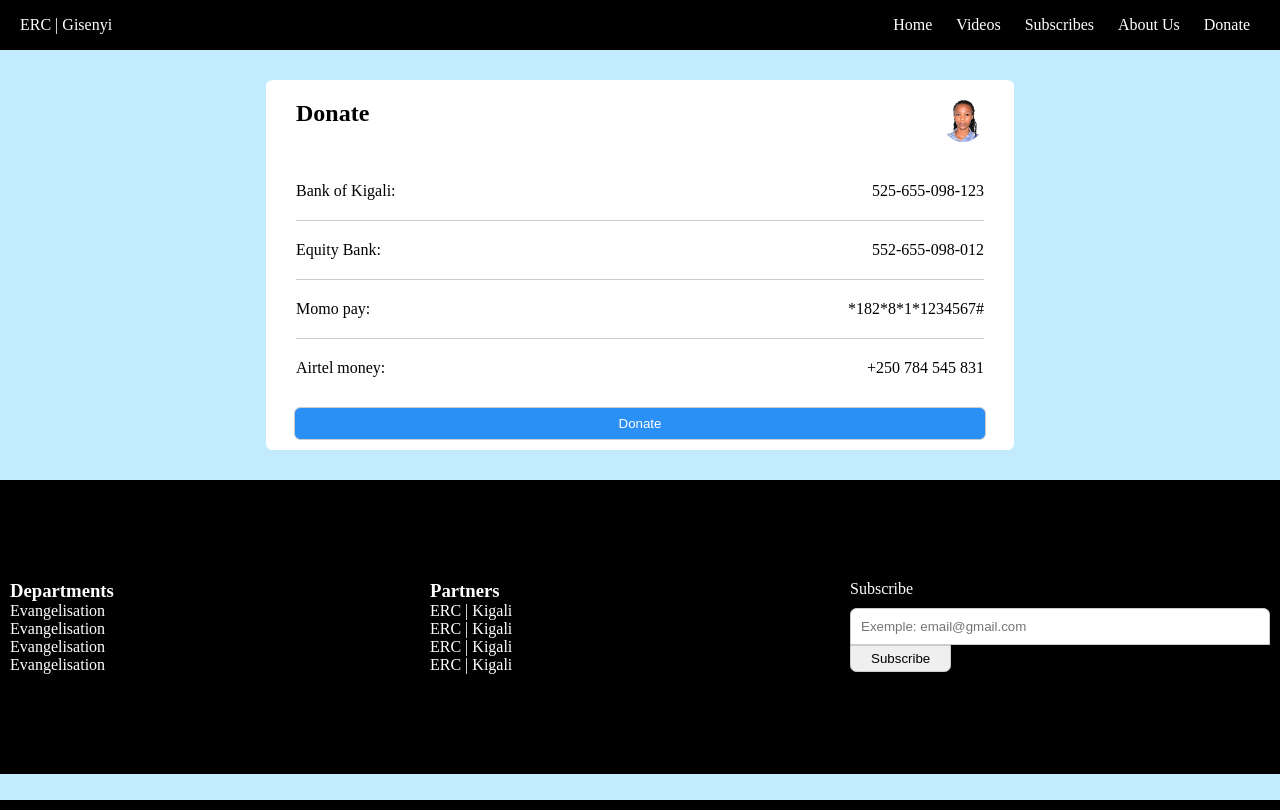
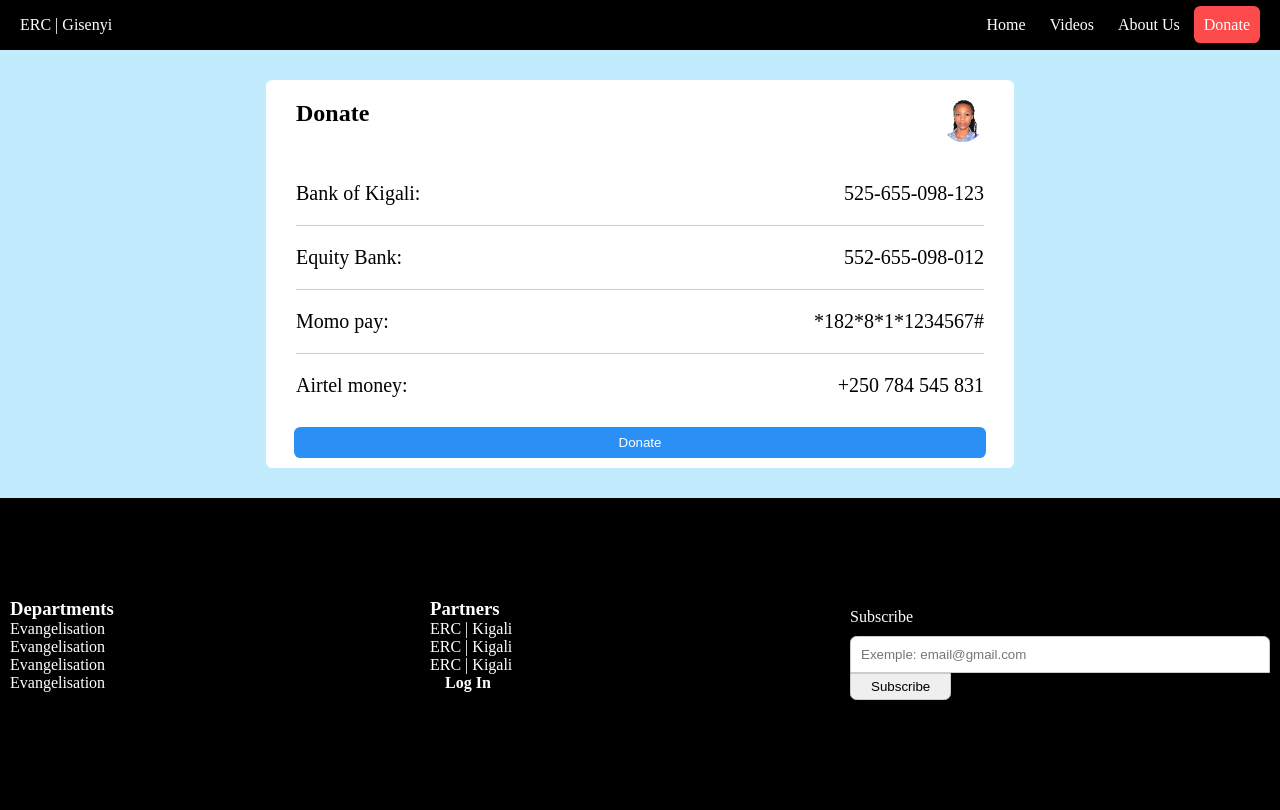
Before and after one commit to Jean-pierre14/erc_rwanda, a PHP site: page /donate.php in a window 1280 px wide. Run offline with PHP 8.4, Linux system fonts and the light colour scheme.

Commit message:
Admin part

```diff
--- a/assets/css/style.css
+++ b/assets/css/style.css
@@ -43,17 +43,35 @@
   justify-content: space-between;
 }
 
+.text-center {
+  text-align: center;
+}
+
 .btn {
   padding: 8px 15px;
+  text-decoration: none;
   cursor: pointer;
   border: 1px solid var(--grey);
   border-radius: var(--Raduis);
   background-color: var(--grey);
   transition: all 0.3s ease;
 }
+.btn.btn-link {
+  background-color: transparent;
+  outline: none !important;
+  border: none !important;
+  color: var(--White);
+  font-weight: var(--fontWeightBig);
+}
 .btn.btn-primary {
   background-color: var(--primary);
   color: var(--White);
+  border: none;
+}
+.btn.btn-danger {
+  background-color: var(--dangerStrong);
+  color: var(--White);
+  border: none;
 }
 .btn.btn-block {
   display: block;
@@ -73,6 +91,37 @@
           user-select: none;
 }
 
+.group {
+  margin: 10px auto;
+  display: block;
+}
+.group label {
+  display: block;
+  margin: 0 0 10px 0;
+}
+.group .input {
+  padding: 10px;
+  outline: none;
+  border: 1px solid var(--grey);
+  border-radius: var(--Raduis);
+  width: 100%;
+}
+
+.login {
+  width: 70%;
+  margin: 200px auto;
+  border-radius: var(--Raduis);
+  background-color: var(--White);
+  padding: 20px;
+  box-shadow: 0 10px 10px 0 rgba(49, 49, 49, 0.292), 0 30px 100px 0 rgba(71, 71, 71, 0.4);
+}
+@media (max-width: 768px) {
+  .login {
+    width: 80%;
+    margin: 20px auto;
+  }
+}
+
 .special header,
 .special section {
   position: relative;
@@ -86,6 +135,7 @@
      -moz-user-select: text;
       -ms-user-select: text;
           user-select: text;
+  font-size: 20px;
 }
 .special header p:last-child,
 .special section p:last-child {
@@ -149,6 +199,16 @@
   margin: 0 auto;
 }
 
+.error-text {
+  padding: 8px;
+  margin: 10px auto;
+  text-align: center;
+  border-radius: var(--Raduis);
+  color: var(--color--red);
+  background-color: var(--danger);
+  border: 1px solid var(--dangerStrong);
+}
+
 .box {
   margin: 20px auto;
   background: var(--White);
@@ -208,14 +268,6 @@
   text-align: center;
   font-weight: var(--fontWeightBig);
   margin: 0 0 10px 0;
-}
-.box form .error-text {
-  padding: 8px;
-  text-align: center;
-  border-radius: var(--Raduis);
-  color: var(--color--red);
-  background-color: var(--danger);
-  border: 1px solid var(--dangerStrong);
 }
 .box form .group {
   display: block;
--- a/assets/css/style.scss
+++ b/assets/css/style.scss
@@ -42,16 +42,34 @@
     }
 }
 
+.text-center {
+    text-align: center;
+}
+
 .btn {
     padding: 8px 15px;
+    text-decoration: none;
     cursor: pointer;
     border: 1px solid var(--grey);
     border-radius: var(--Raduis);
     background-color: var(--grey);
     transition: all .3s ease;
+    &.btn-link {
+        background-color: transparent;
+        outline: none !important;
+        border: none !important;
+        color: var(--White);
+        font-weight: var(--fontWeightBig);
+    }
     &.btn-primary {
         background-color: var(--primary);
         color: var(--White);
+        border: none;
+    }
+    &.btn-danger {
+        background-color: var(--dangerStrong);
+        color: var(--White);
+        border: none;
     }
     &.btn-block {
         display: block;
@@ -71,6 +89,37 @@
     user-select: none;
 }
 
+.group {
+    margin: 10px auto;
+    display: block;
+    label {
+        display: block;
+        margin: 0 0 10px 0;
+    }
+    .input {
+        padding: 10px;
+        outline: none;
+        border: 1px solid var(--grey);
+        border-radius: var(--Raduis);
+        width: 100%;
+    }
+}
+
+.login {
+    width: 70%;
+    margin: 200px auto;
+    border-radius: var(--Raduis);
+    background-color: var(--White);
+    padding: 20px;
+    box-shadow: 0 10px 10px 0 rgba(49, 49, 49, 0.292), 0 30px 100px 0 rgba(71, 71, 71, 0.4);
+    @media(max-width: 768px) {
+        & {
+            width: 80%;
+            margin: 20px auto;
+        }
+    }
+}
+
 .special {
     header,
     section {
@@ -80,6 +129,7 @@
             border-bottom: 1px solid var(--grey);
             padding: 20px 0;
             user-select: text;
+            font-size: 20px;
             &:last-child {
                 border: none;
             }
@@ -143,6 +193,16 @@
     margin: 0 auto;
 }
 
+.error-text {
+    padding: 8px;
+    margin: 10px auto;
+    text-align: center;
+    border-radius: var(--Raduis);
+    color: var(--color--red);
+    background-color: var(--danger);
+    border: 1px solid var(--dangerStrong);
+}
+
 .box {
     margin: 20px auto;
     .card {
@@ -198,14 +258,6 @@
     border-radius: var(--Raduis);
     padding: 10px;
     form {
-        .error-text {
-            padding: 8px;
-            text-align: center;
-            border-radius: var(--Raduis);
-            color: var(--color--red);
-            background-color: var(--danger);
-            border: 1px solid var(--dangerStrong);
-        }
         .group {
             display: block;
             margin: 5px 0 10px 0;
--- /dev/null
+++ b/assets/js/login.js
@@ -0,0 +1,5 @@
+const form = document.querySelector('.myForm');
+
+form.onsubmit = (e) => {
+    e.preventDefault();
+}
--- a/includes/footer.php
+++ b/includes/footer.php
@@ -14,7 +14,7 @@
                 <li>ERC | Kigali</li>
                 <li>ERC | Kigali</li>
                 <li>ERC | Kigali</li>
-                <li>ERC | Kigali</li>
+                <li><a href="login.php" class="btn btn-link">Log In</a></li>
             </ul>
         </div>
         <div>
--- a/includes/navbar.php
+++ b/includes/navbar.php
@@ -1,15 +1,15 @@
+
 <nav>
         <div class="logo">
-            <a href="index.html">ERC | Gisenyi</a>
+            <a href="index.php">ERC | Gisenyi</a>
         </div>
 
         <div class="links">
             <ul>
-                <li><a href="" class="active">Home</a></li>
-                <li><a href="">Videos</a></li>
-                <li><a href="">Subscribes</a></li>
-                <li><a href="">About Us</a></li>
-                <li><a href="">Donate</a></li>
+                <li><a href="index.php?get='home'" class="active">Home</a></li>
+                <li><a href="videos.php?get='video'">Videos</a></li>
+                <li><a href="aboutus.php">About Us</a></li>
+                <li><a href="donate.php" class="btn btn-danger">Donate</a></li>
             </ul>
         </div>
-    </nav>
+</nav>
--- a/pages/admin/donate.php
+++ b/pages/admin/donate.php
@@ -1,13 +1,6 @@
-<!DOCTYPE html>
-<html lang="en">
+<?php include_once "./includes/header.php";?>
+<?php include_once "./includes/navbar.php";?>
 
-<head>
-    <meta charset="UTF-8">
-    <meta http-equiv="X-UA-Compatible" content="IE=edge">
-    <meta name="viewport" content="width=device-width, initial-scale=1.0">
-    <title>ERC | Gisenyi</title>
-    <link rel="stylesheet" href="../../assets/css/style.css">
-</head>
 
 <body>
     <div class="wrapper">
```
Also changed, not shown: aboutus.php (added, +11 -0 lines), backend/config.php (added, +8 -0 lines), login.php (added, +34 -0 lines), pages/admin/aboutus.php (added, +8 -0 lines), pages/admin/includes/header.php (added, +12 -0 lines), pages/admin/includes/navbar.php (added, +16 -0 lines), pages/admin/index.php (renamed from index.html, +10 -90 lines), pages/admin/register.php (added, +30 -0 lines), pages/admin/subscribes.php (+2 -10 lines), pages/admin/videos.php (added, +13 -0 lines), assets/css/style.min.css, 1 other file.
